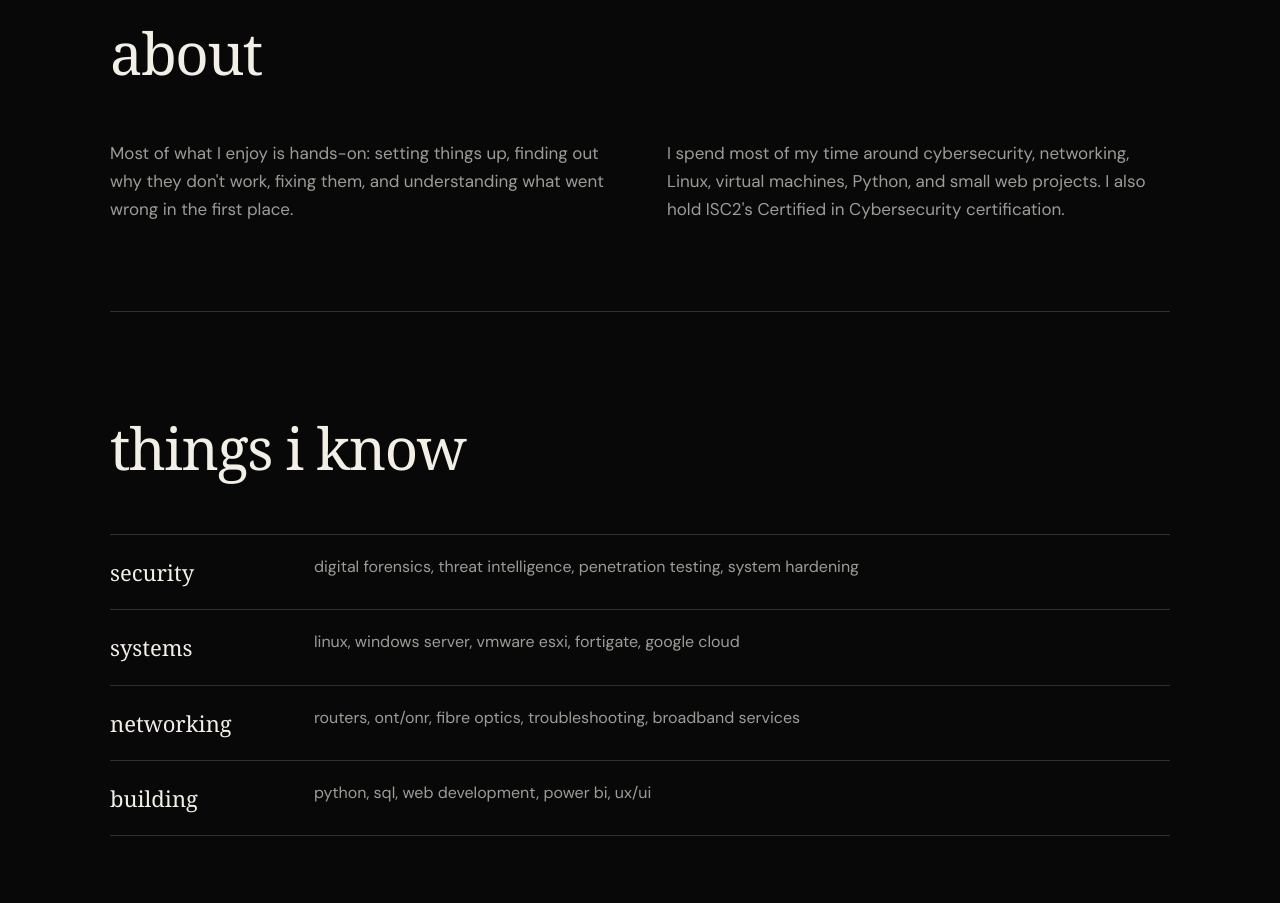
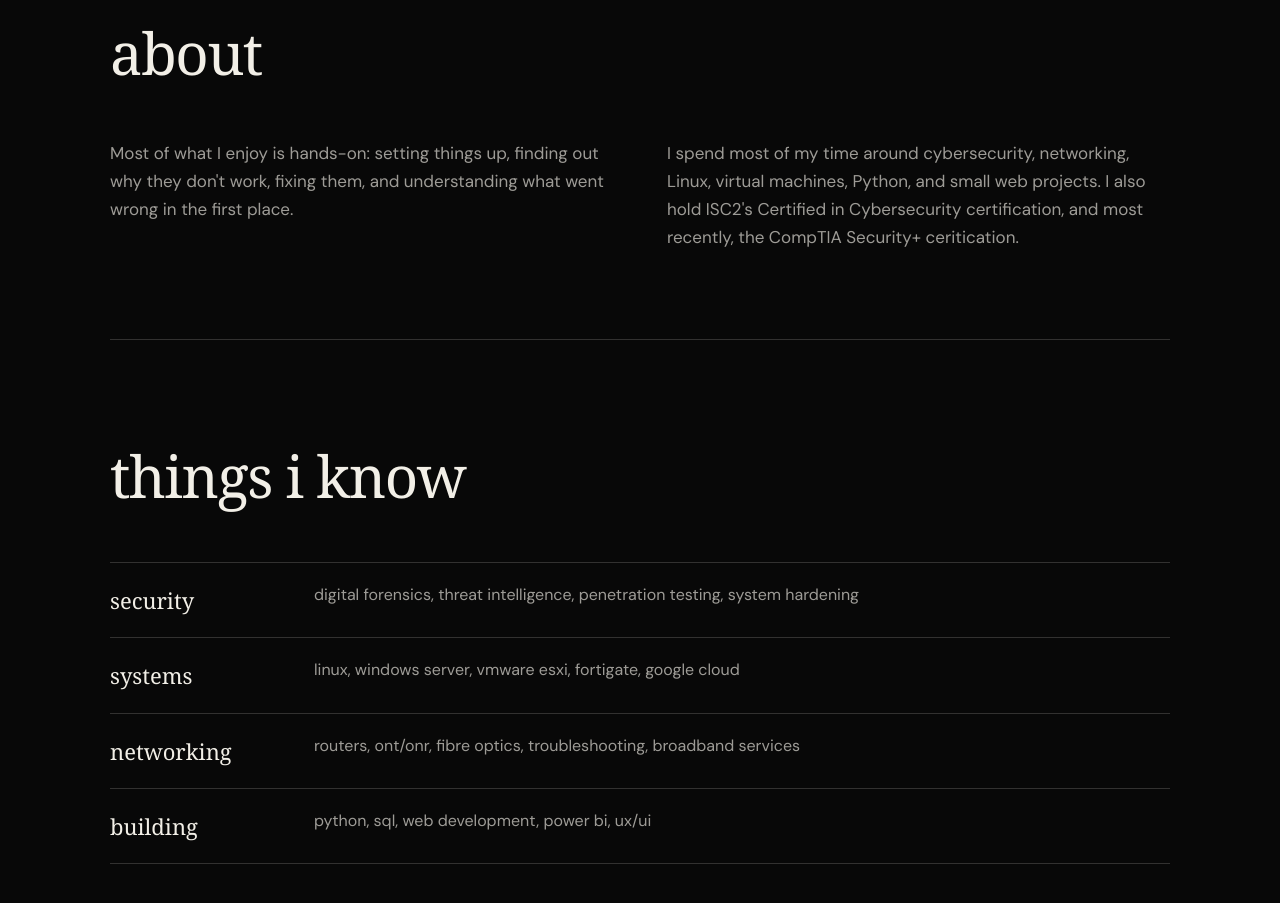
Before and after one commit to hongecc/hongecc.github.io, a plain HTML site: page index.html in a window 1280 px wide. Shown: the part 860-1763 px from the top of the page. Drawn offline with Linux system fonts and the light colour scheme; a web font is replaced by a local one.

Commit message:
Update certification information in index.html

```diff
--- a/index.html
+++ b/index.html
@@ -99,7 +99,7 @@
           I spend most of my time around cybersecurity,
           networking, Linux, virtual machines, Python, and small
           web projects. I also hold ISC2's Certified in
-          Cybersecurity certification.
+          Cybersecurity certification, and most recently, the CompTIA Security+ ceritication.
         </p>
 
       </div>
```
